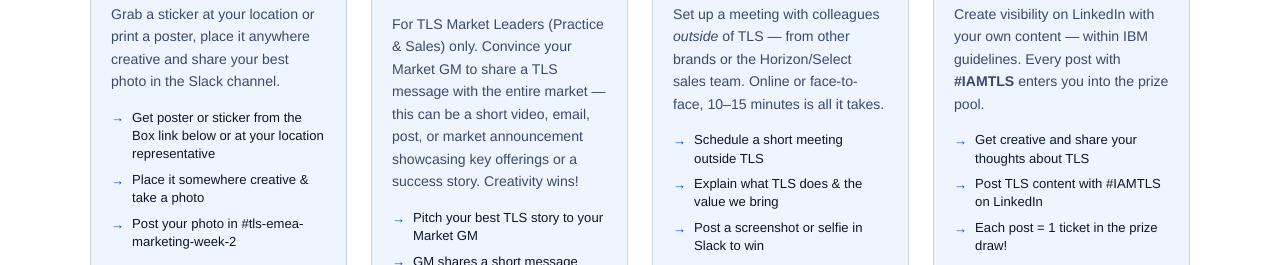
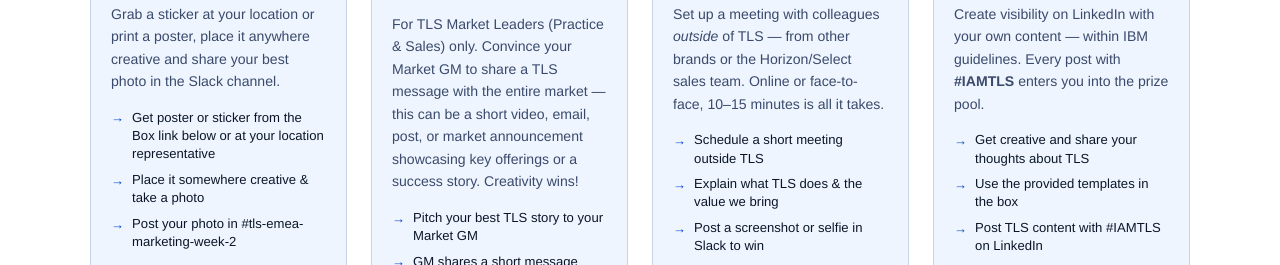
Before and after one commit to ronebken/tls-emea-marketing-week, a plain HTML site: page index.html in a window 1280 px wide. Shown: the part 1384-1649 px from the top of the page. Drawn offline with Linux system fonts and the light colour scheme.

Commit message:
box template reminder

```diff
--- a/index.html
+++ b/index.html
@@ -626,6 +626,7 @@
           <p class="card-desc">Create visibility on LinkedIn with your own content — within IBM guidelines. Every post with <strong>#IAMTLS</strong> enters you into the prize pool.</p>
           <ul class="card-steps">
             <li>Get creative and share your thoughts about TLS</li>
+            <li>Use the provided templates in the box</li>
             <li>Post TLS content with #IAMTLS on LinkedIn</li>
             <li>Each post = 1 ticket in the prize draw!</li>
           </ul>
```
